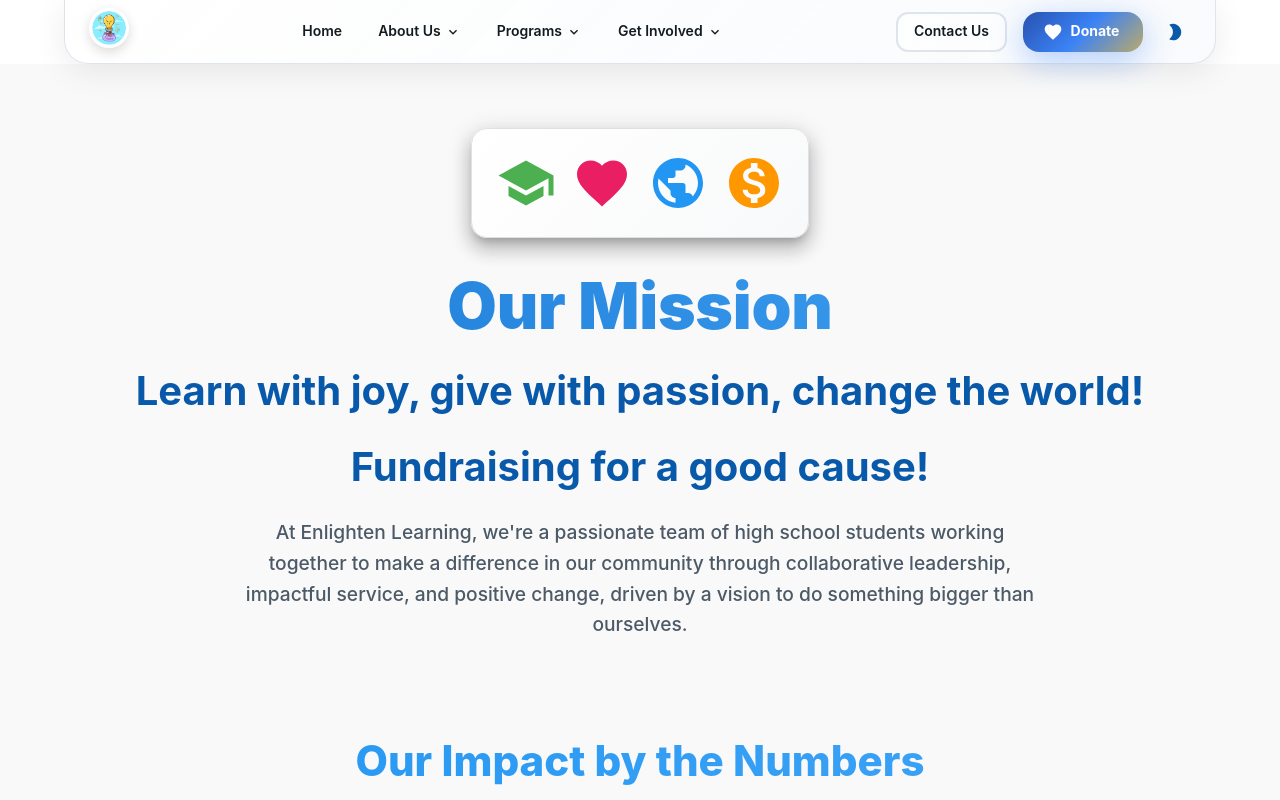
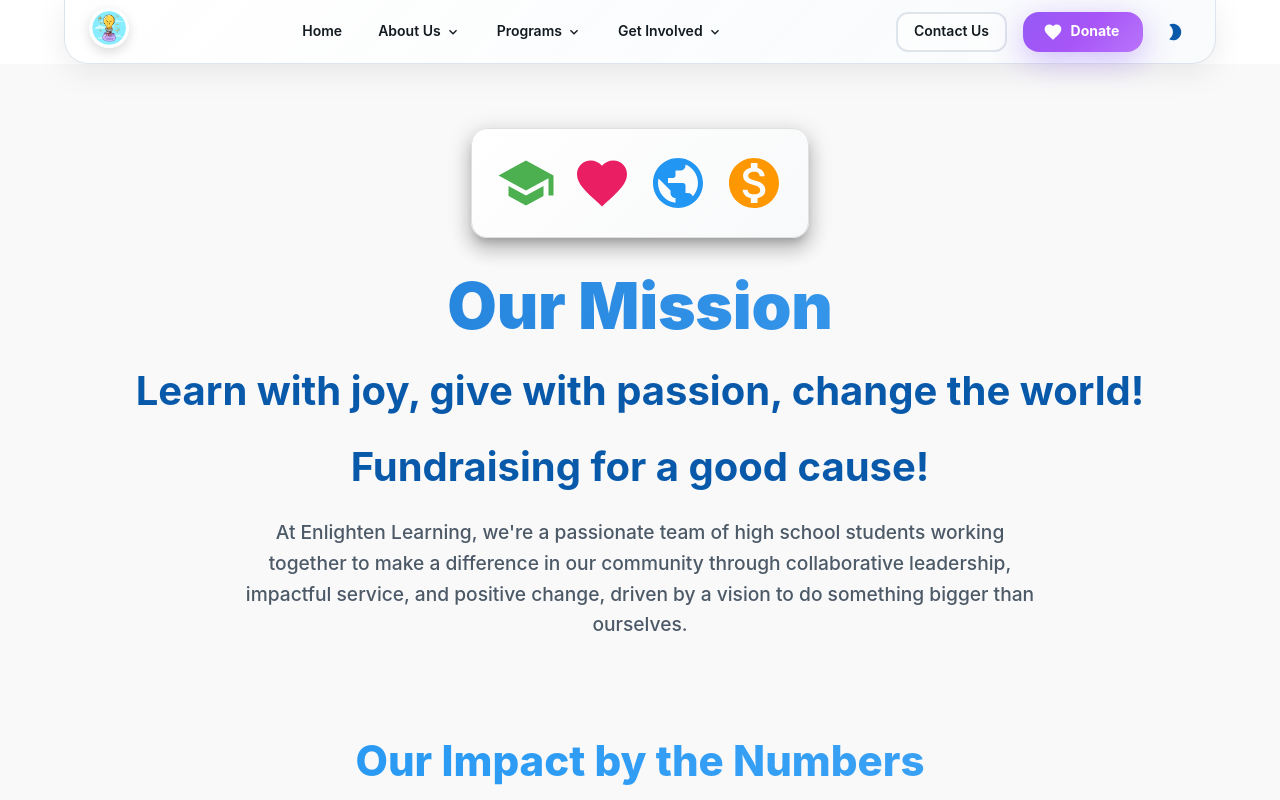
Before and after one commit to Jonathanz4344/EnlightenLearning, a React (Vite) app: page /About/Our-Mission in a window 1280 px wide. Shown: the top 800 px of the page. Built offline with nearby package versions, Linux system fonts and the light colour scheme.

Commit message:
updated color and footer navs

```diff
--- a/src/components/footer/Footer.jsx
+++ b/src/components/footer/Footer.jsx
@@ -14,7 +14,6 @@ import InstagramIcon from "@mui/icons-material/Instagram";
 import { SiTiktok as TikTokIcon } from "react-icons/si";
 import GoogleIcon from "@mui/icons-material/Google";
 import PhoneIcon from "@mui/icons-material/Phone";
-// import SmartphoneIcon from "@mui/icons-material/Smartphone";
 import SmsIcon from "@mui/icons-material/Sms";
 import LocationOnIcon from "@mui/icons-material/LocationOn";
 import AccessTimeIcon from "@mui/icons-material/AccessTime";
--- a/src/components/navBar/Header.jsx
+++ b/src/components/navBar/Header.jsx
@@ -210,8 +210,8 @@ const ContactButton = styled(Button)(({ theme }) => ({
 
 const DonateButton = styled(Button)(({ theme }) => ({
   background: theme.palette.mode === 'light'
-    ? 'linear-gradient(135deg, #1e3a8a 0%, #3b82f6 25%, #fbbf24 50%, #f59e0b 75%, #0ea5e9 100%)'
-    : 'linear-gradient(135deg, #1d4ed8 0%, #2563eb 25%, #fcd34d 50%, #f59e0b 75%, #0284c7 100%)',
+    ? 'linear-gradient(135deg, #8b5cf6 0%, #a855f7 25%, #c084fc 50%, #d946ef 75%, #e879f9 100%)'
+    : 'linear-gradient(135deg, #a78bfa 0%, #c4b5fd 25%, #ddd6fe 50%, #e879f9 75%, #f0abfc 100%)',
   backgroundSize: '300% 300%',
   color: 'white',
   fontWeight: 700,
@@ -220,8 +220,8 @@ const DonateButton = styled(Button)(({ theme }) => ({
   fontSize: '0.875rem',
   borderRadius: '16px',
   boxShadow: theme.palette.mode === 'light'
-    ? '0 8px 32px rgba(59, 130, 246, 0.4)'
-    : '0 8px 32px rgba(37, 99, 235, 0.4)',
+    ? '0 8px 32px rgba(139, 92, 246, 0.4)' // Updated to match purple theme
+    : '0 8px 32px rgba(167, 139, 250, 0.4)',
   transition: 'all 0.4s cubic-bezier(0.4, 0, 0.2, 1)',
   position: 'relative',
   overflow: 'hidden',
@@ -240,8 +240,8 @@ const DonateButton = styled(Button)(({ theme }) => ({
   '&:hover': {
     transform: 'translateY(-3px) scale(1.05)',
     boxShadow: theme.palette.mode === 'light'
-      ? '0 12px 40px rgba(59, 130, 246, 0.5)'
-      : '0 12px 40px rgba(37, 99, 235, 0.5)',
+      ? '0 12px 40px rgba(139, 92, 246, 0.5)' // Updated to match purple theme
+      : '0 12px 40px rgba(167, 139, 250, 0.5)',
     '&::before': {
       transform: 'translateX(100%)',
     },
@@ -840,7 +840,7 @@ const Header = ({ mode, toggleColorMode }) => {
             >
               <ContactButton
                 component={Link}
-                to={PathConstants.CONTACT}
+                to={PathConstants.CONTACT_US}
                 sx={{ display: { xs: "none", sm: "inline-flex" } }}
               >
                 Contact Us
@@ -1013,7 +1013,7 @@ const Header = ({ mode, toggleColorMode }) => {
           <Box sx={{ p: 3, space: 2 }}>
             <ContactButton
               component={Link}
-              to={PathConstants.CONTACT}
+              to={PathConstants.CONTACT_US}
               fullWidth
               sx={{ mb: 2 }}
               onClick={handleDrawerClose}
```
